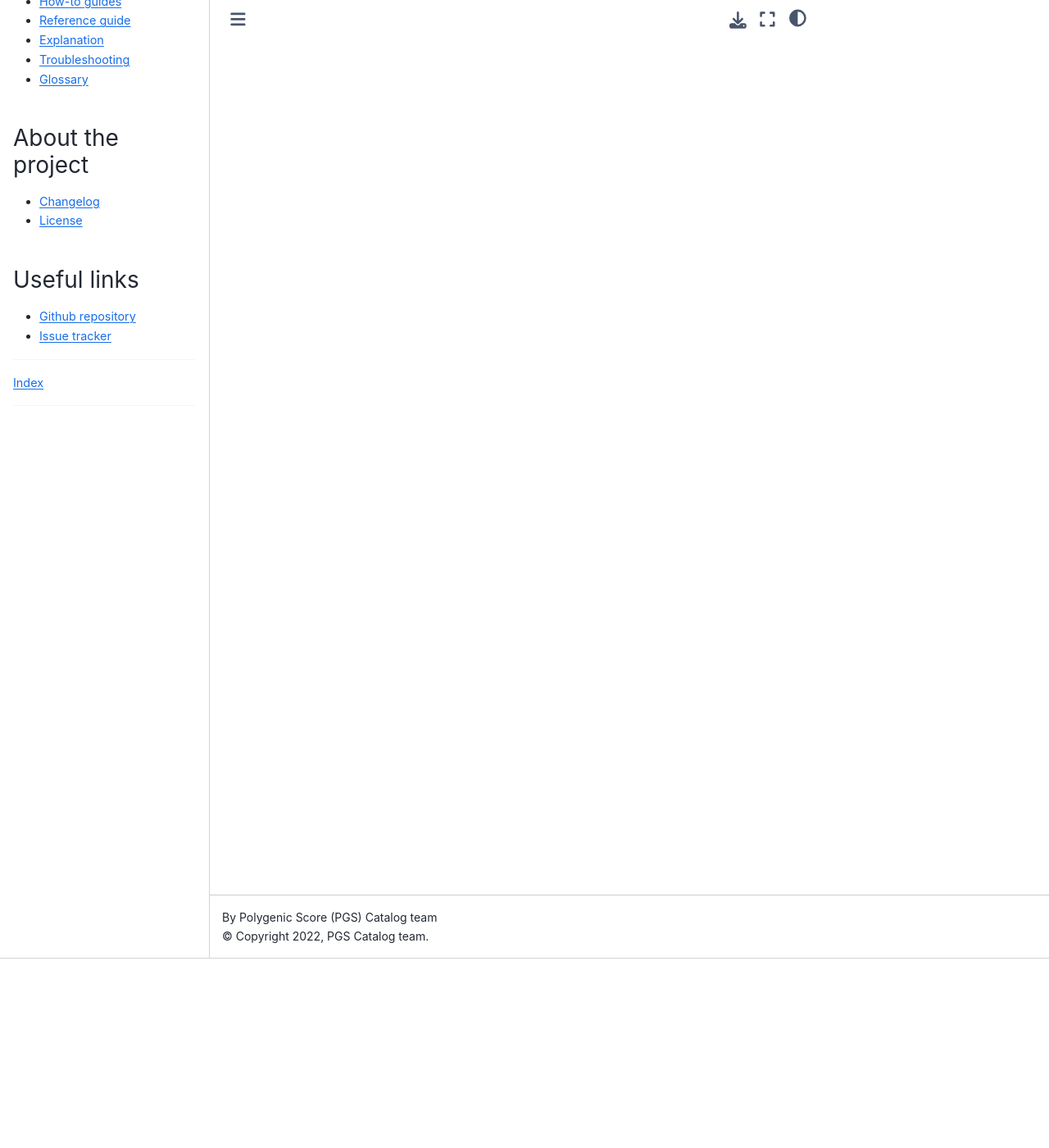
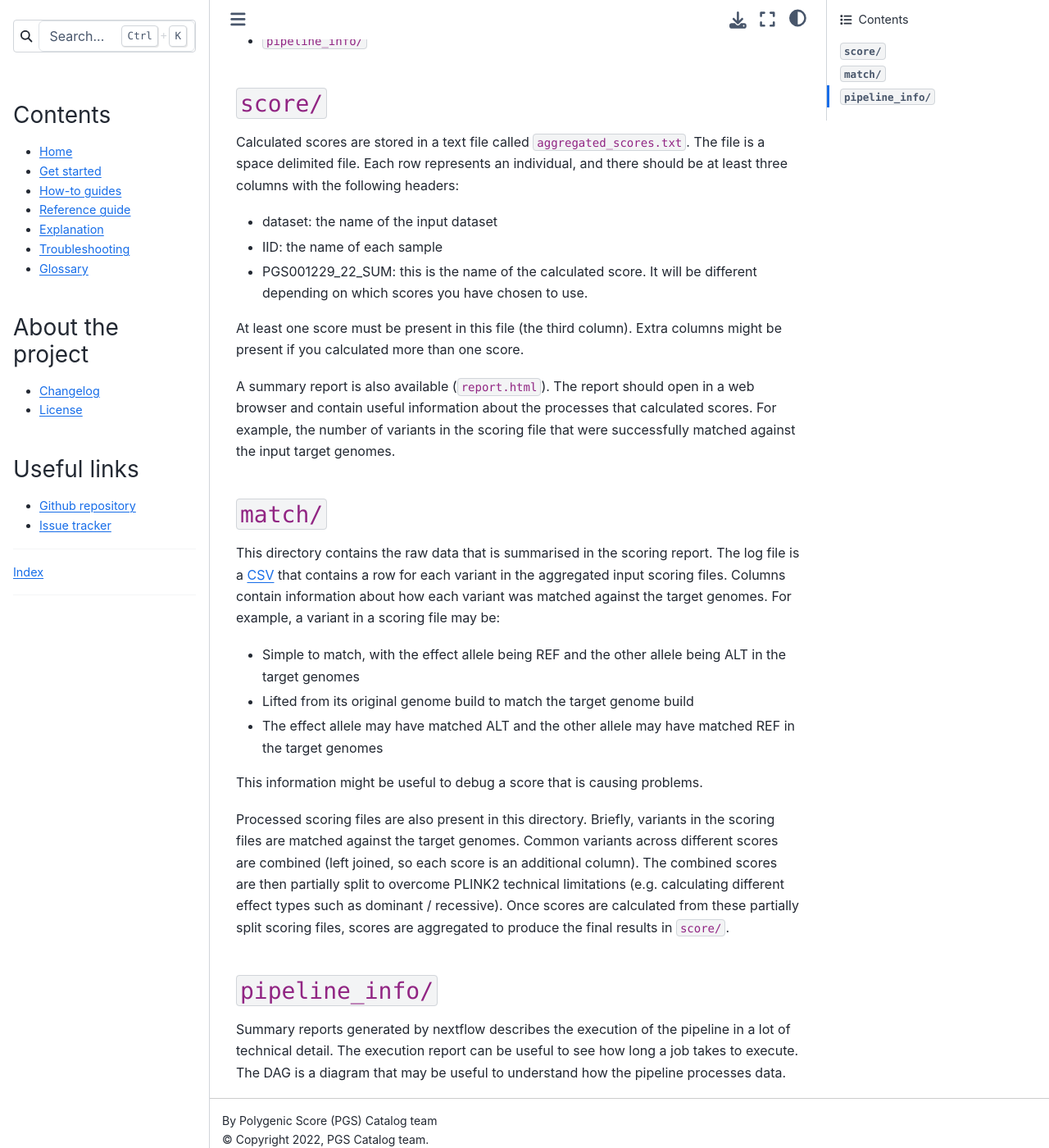
Before and after one commit to PGScatalog/pgsc_calc, a Sphinx documentation site: the page built from docs/explanation/output.rst, in a window 1280 px wide and 1400 px high, scrolled down 231 px. Shown: the whole window at 82% size. Built offline with Sphinx 7.4.7 and the Sphinx Book theme 1.1.4, drawn with Linux system fonts in a browser that asks for light colours; some of the changed text lies outside the part shown.

Commit message:
add output explanation

```diff
--- a/docs/explanation/output.rst
+++ b/docs/explanation/output.rst
@@ -1,2 +1,64 @@
 Understanding workflow output
 =============================
+
+
+The output of the pipeline is currently quite simple. The results directory
+(``--outdir`` default is ``./results/``) will contain three subdirectories:
+
+- ``score/``
+- ``match/``
+- ``pipeline_info/``
+
+``score/``
+---------
+
+Calculated scores are stored in a text file called
+``aggregated_scores.txt``. The file is a space delimited file. Each row
+represents an individual, and there should be at least three columns with the
+following headers:
+
+- dataset: the name of the input dataset
+- IID: the name of each sample
+- PGS001229_22_SUM: this is the name of the calculated score. It will be
+  different depending on which scores you have chosen to use.
+
+At least one score must be present in this file (the third column). Extra
+columns might be present if you calculated more than one score.
+
+A summary report is also available (``report.html``). The report should open in
+a web browser and contain useful information about the processes that calculated
+scores. For example, the number of variants in the scoring file that were
+successfully matched against the input target genomes.
+
+``match/``
+---------
+
+This directory contains the raw data that is summarised in the scoring
+report. The log file is a :term:`CSV` that contains a row for each variant in
+the aggregated input scoring files. Columns contain information about how each
+variant was matched against the target genomes. For example, a variant in a
+scoring file may be:
+
+- Simple to match, with the effect allele being REF and the other allele being
+  ALT in the target genomes
+- Lifted from its original genome build to match the target genome build
+- The effect allele may have matched ALT and the other allele may have matched
+  REF in the target genomes
+
+This information might be useful to debug a score that is causing problems.
+
+Processed scoring files are also present in this directory. Briefly, variants in
+the scoring files are matched against the target genomes. Common variants across
+different scores are combined (left joined, so each score is an additional
+column). The combined scores are then partially split to overcome PLINK2
+technical limitations (e.g. calculating different effect types such as dominant
+/ recessive). Once scores are calculated from these partially split scoring
+files, scores are aggregated to produce the final results in ``score/``.
+
+``pipeline_info/``
+------------------
+
+Summary reports generated by nextflow describes the execution of the pipeline in
+a lot of technical detail. The execution report can be useful to see how long a
+job takes to execute. The DAG is a diagram that may be useful to understand how
+the pipeline processes data.
--- a/docs/index.rst
+++ b/docs/index.rst
@@ -14,8 +14,8 @@ Quick example
 -------------
 
 1. Install :doc:`Nextflow<getting-started>`
-2. Install `Docker`_ or `Singularity`_ for full reproducibility or `Conda`_ as a
-   fallback
+2. Install `Docker`_ or `Singularity`_ (minimum ``v3.8.3``) for full
+   reproducibility or `Conda`_ as a fallback
 3. Calculate some polygenic scores using synthetic test data:
 
 .. code-block:: console
```
Also changed, not shown: docs/reference/params.rst (+24 -12 lines).
